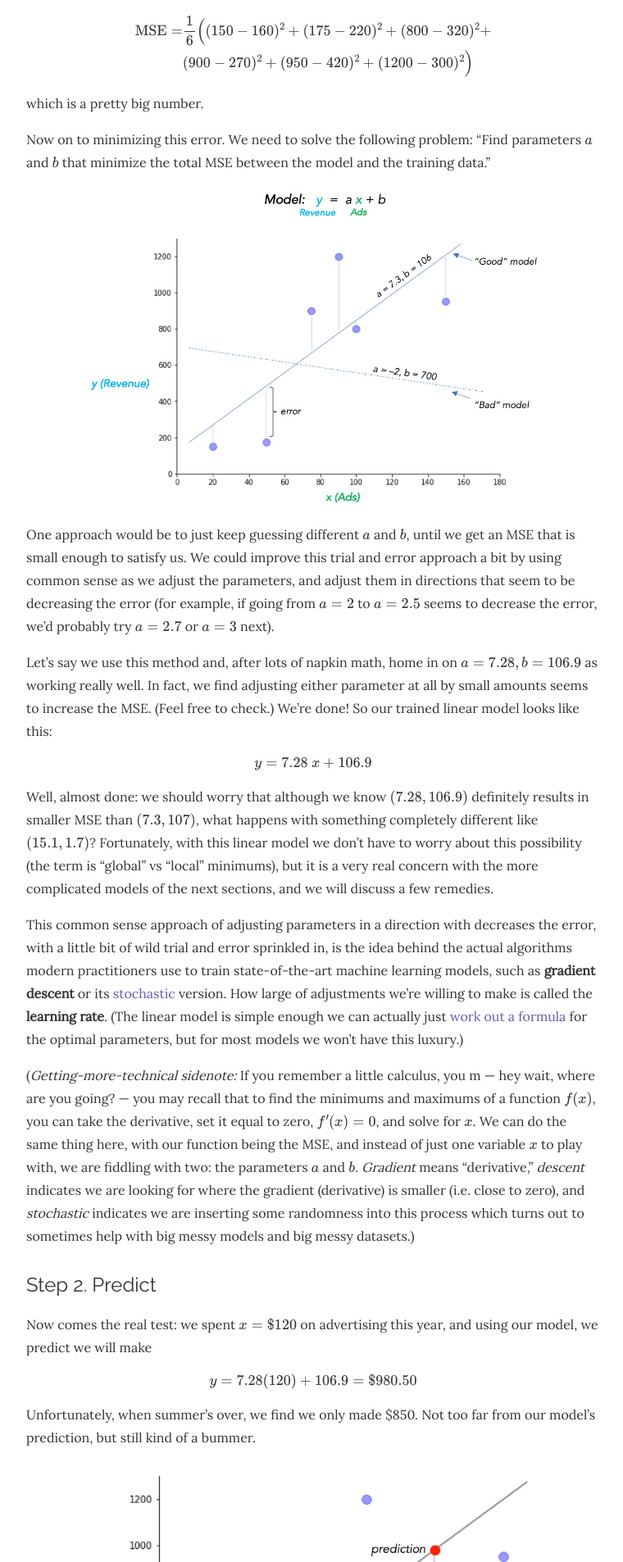
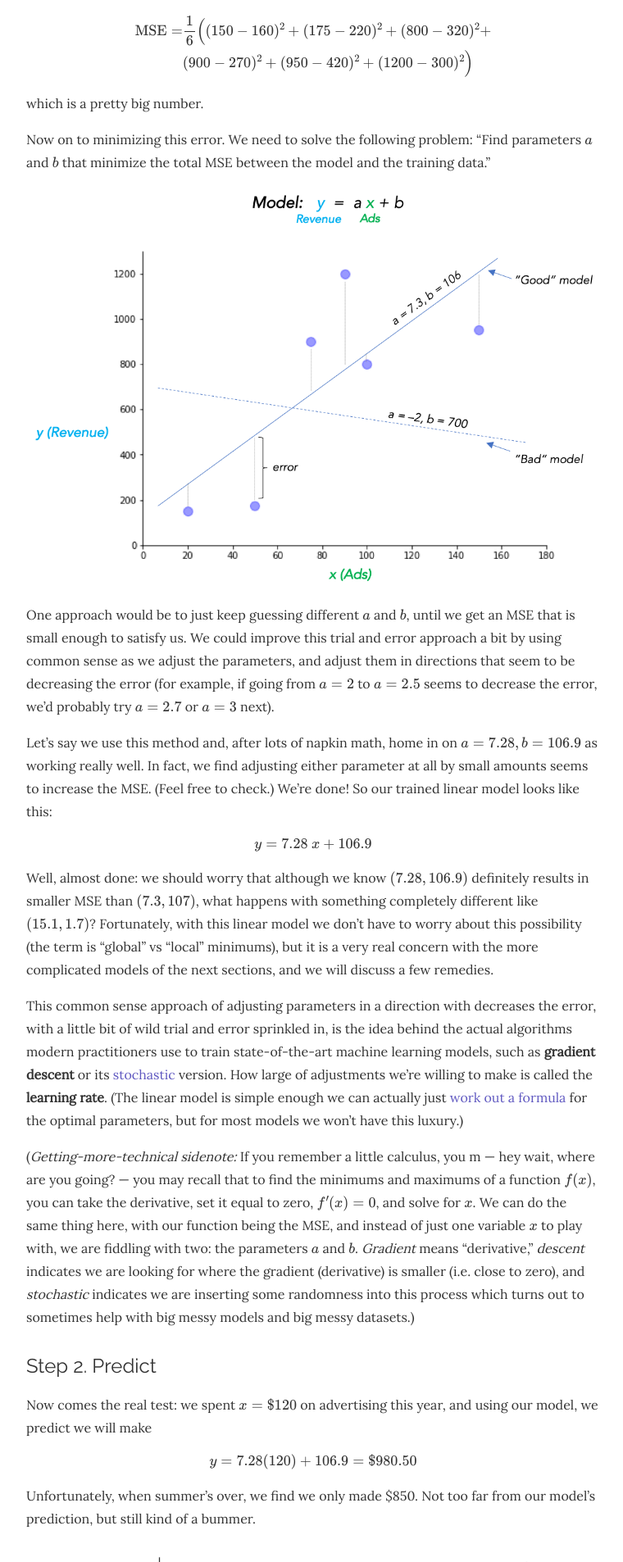
Before and after one commit to stmorse/stmorse.github.io, a Jekyll site: the page built from _posts/2020-04-02-ai-2.md, in a window 1280 px wide. Shown: the part 3237-5143 px from the top of the page at 82% size, without its empty margins (258-1018 px from the left). Built offline with Jekyll 4.4.1, drawn with Linux system fonts in a browser that asks for light colours; nearby versions of some CDN libraries; formulas are drawn with MathJax 3.

Commit message:
pic resize

```diff
--- a/_posts/2020-04-02-ai-2.md
+++ b/_posts/2020-04-02-ai-2.md
@@ -87,7 +87,7 @@ which is a pretty big number.
 Now on to minimizing this error.  We need to solve the following problem: "Find parameters $$a$$ and $$b$$ that minimize the total MSE between the model and the training data."
 
 <div style="text-align: center">
-<img align="center" width="80%" src="{{ site.github.url }}/images/ai/linear_model_find.png" alt="Fitting a linear model">
+<img align="center" width="100%" src="{{ site.github.url }}/images/ai/linear_model_find.png" alt="Fitting a linear model">
 </div>
 
 One approach would be to just keep guessing different $$a$$ and $$b$$, until we get an MSE that is small enough to satisfy us.  We could improve this trial and error approach a bit by using common sense as we adjust the parameters, and adjust them in directions that seem to be decreasing the error (for example, if going from $$a=2$$ to $$a=2.5$$ seems to decrease the error, we'd probably try $$a=2.7$$ or $$a=3$$ next).
```
